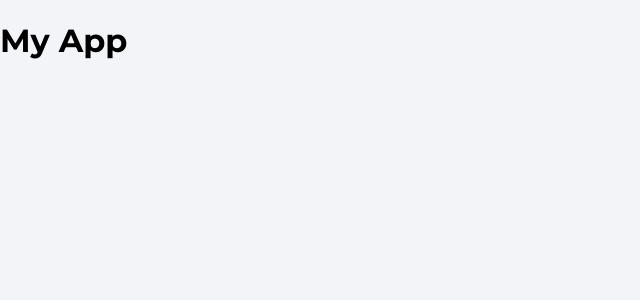
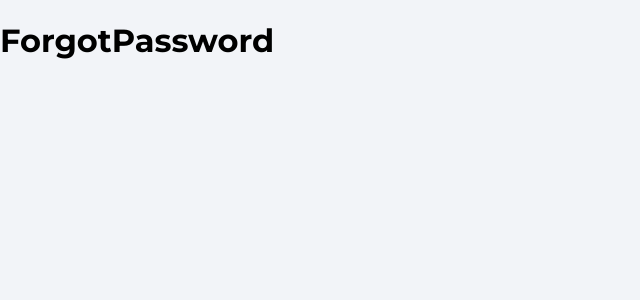
Before and after one commit to Shatakshi-Shukla-Github/House-Marketplace, a React (Create React App) app: page /forgot-password in a window 1280 px wide. Shown: the top 300 px of the page, without its empty margins (0-640 px from the left). Built offline with nearby package versions, Linux system fonts and the light colour scheme.

Commit message:
Made Routes to multiple pages

```diff
--- a/src/App.js
+++ b/src/App.js
@@ -1,7 +1,25 @@
-
+import { BrowserRouter as Router, Routes, Route } from "react-router-dom";
+import Explore from "./pages/Explore"
+import Offers from "./pages/Offers"
+import Profile from "./pages/Profile"
+import SignIn from "./pages/SignIn"
+import SignUp from "./pages/SignUp"
+import ForgotPassword from "./pages/ForgotPassword"
 function App() {
   return (
-    <h1>My App</h1>
+    <>
+      <Router>
+        <Routes>
+          <Route path="/" element={<Explore />} />
+          <Route path="/offers" element={<Offers />} />
+          <Route path="/profile" element={<SignIn />} />
+          <Route path="/sign-in" element={<SignIn />} />
+          <Route path="/sign-up" element={<SignUp />} />
+          <Route path="/forgot-password" element={<ForgotPassword />} />
+        </Routes>
+      </Router>
+      {/* Navbar */}
+    </>
   );
 }
 
--- /dev/null
+++ b/src/pages/ForgotPassword.jsx
@@ -0,0 +1,8 @@
+function ForgotPassword() {
+    return (
+        <div>
+            <h1>ForgotPassword</h1>
+        </div>
+    )
+}
+export default ForgotPassword
```
